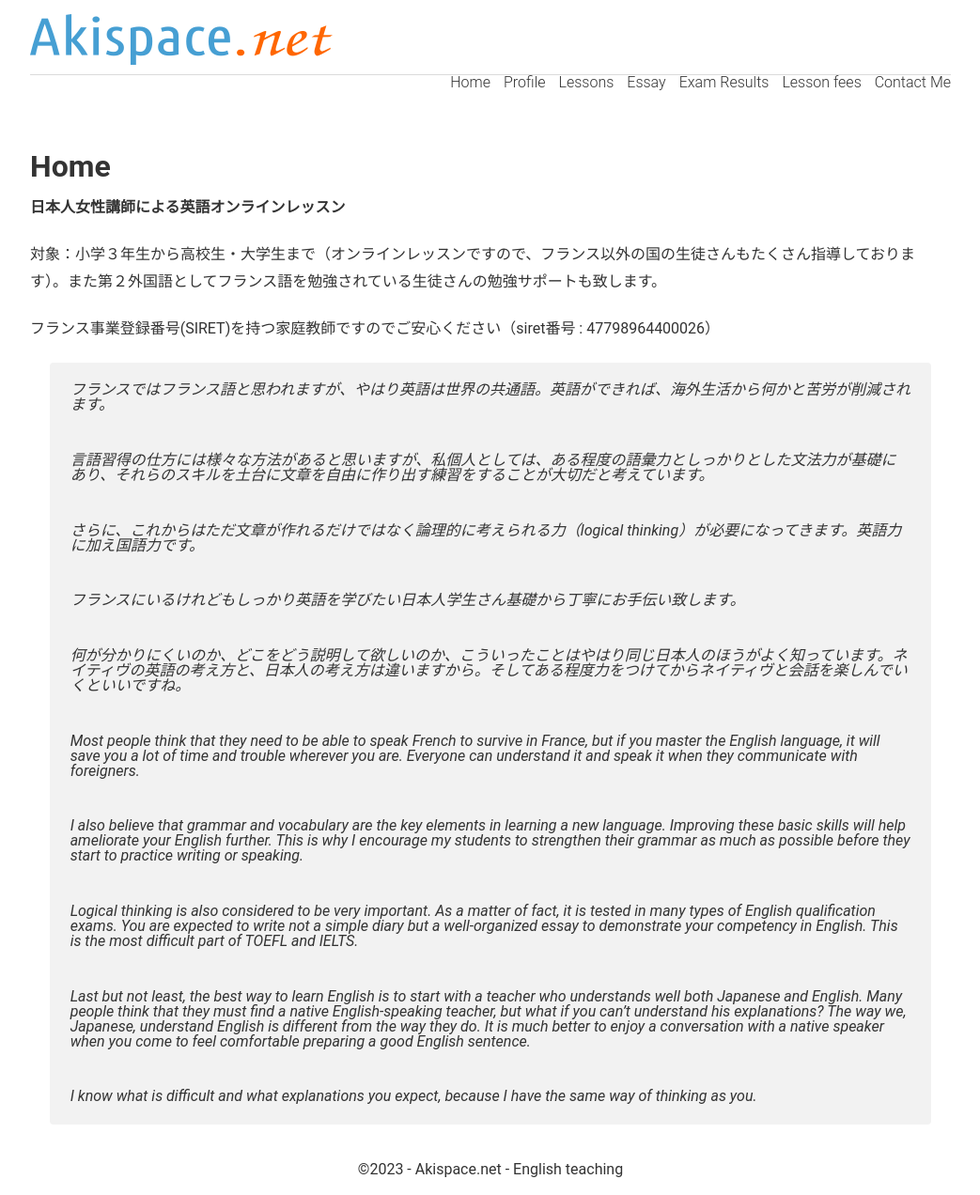
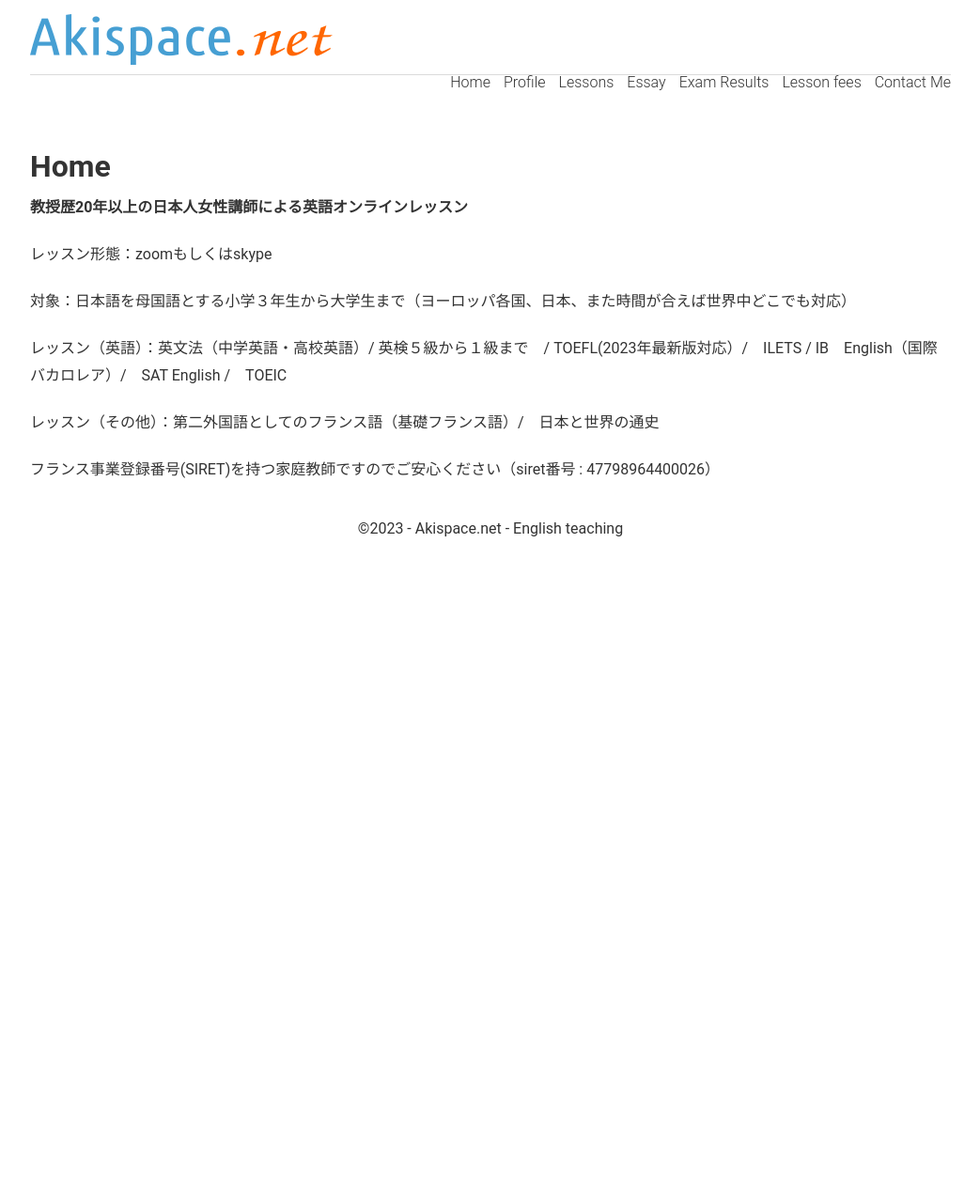
Before and after one commit to phocean/akispace, a Jekyll site: the page built from index.md, in a window 1280 px wide. Shown: the whole page at 94% size, without its empty margins (118-1161 px from the left). Built offline with Jekyll 4.4.1, drawn with Linux system fonts in a browser that asks for light colours; after the commit the page ends 900 px from its top, so only the background shows below that.

Commit message:
Update index.md

```diff
--- a/index.md
+++ b/index.md
@@ -3,33 +3,19 @@ layout: page
 weight: 100
 entry: Home
 title: パリ英語家庭教師
-description: フランス、パリ/ブローニュで探す英語家庭教師。小学生から高校生までの英語レッスン：英文法、英会話、英語エッセイ、資格試験（英検/TOEFL/IB/SAT/IELTS/TOEIC)
+description: フランス・パリ、ヨーロッパ各国、日本　オンライン英語家庭教師。小学生から大学生までの英語レッスン：英文法、英語エッセイ、資格試験（英検/TOEFL/IB/SAT/IELTS/TOEIC)
 ---
 
 ## Home
 
-**日本人女性講師による英語オンラインレッスン**
+**教授歴20年以上の日本人女性講師による英語オンラインレッスン**
 
-対象：小学３年生から高校生・大学生まで（オンラインレッスンですので、フランス以外の国の生徒さんもたくさん指導しております）。また第２外国語としてフランス語を勉強されている生徒さんの勉強サポートも致します。
+レッスン形態：zoomもしくはskype
+
+対象：日本語を母国語とする小学３年生から大学生まで（ヨーロッパ各国、日本、また時間が合えば世界中どこでも対応）
+
+レッスン（英語）：英文法（中学英語・高校英語）/ 英検５級から１級まで　/ TOEFL(2023年最新版対応）/　ILETS / IB　English（国際バカロレア）/　SAT English /　TOEIC
+
+レッスン（その他）：第二外国語としてのフランス語（基礎フランス語）/　日本と世界の通史
 
 フランス事業登録番号(SIRET)を持つ家庭教師ですのでご安心ください（siret番号 : 47798964400026）
-
->フランスではフランス語と思われますが、やはり英語は世界の共通語。英語ができれば、海外生活から何かと苦労が削減されます。
->
-> 言語習得の仕方には様々な方法があると思いますが、私個人としては、ある程度の語彙力としっかりとした文法力が基礎にあり、それらのスキルを土台に文章を自由に作り出す練習をすることが大切だと考えています。
->
-> さらに、これからはただ文章が作れるだけではなく論理的に考えられる力（logical thinking）が必要になってきます。英語力に加え国語力です。
->
-> フランスにいるけれどもしっかり英語を学びたい日本人学生さん基礎から丁寧にお手伝い致します。
->
-> 何が分かりにくいのか、どこをどう説明して欲しいのか、こういったことはやはり同じ日本人のほうがよく知っています。ネイティヴの英語の考え方と、日本人の考え方は違いますから。そしてある程度力をつけてからネイティヴと会話を楽しんでいくといいですね。
->
-> Most people think that they need to be able to speak French to survive in France, but if you master the English language, it will save you a lot of time and trouble wherever you are. Everyone can understand it and speak it when they communicate with foreigners.
->
-> I also believe that grammar and vocabulary are the key elements in learning a new language. Improving these basic skills will help ameliorate your English further. This is why I encourage my students to strengthen their grammar as much as possible before they start to practice writing or speaking.
->
-> Logical thinking is also considered to be very important. As a matter of fact, it is tested in many types of English qualification exams. You are expected to write not a simple diary but a well-organized essay to demonstrate your competency in English. This is the most difficult part of TOEFL and IELTS.
->
-> Last but not least, the best way to learn English is to start with a teacher who understands well both Japanese and English. Many people think that they must find a native English-speaking teacher, but what if you can’t understand his explanations? The way we, Japanese, understand English is different from the way they do. It is much better to enjoy a conversation with a native speaker when you come to feel comfortable preparing a good English sentence.
->
-> I know what is difficult and what explanations you expect, because I have the same way of thinking as you.
```
